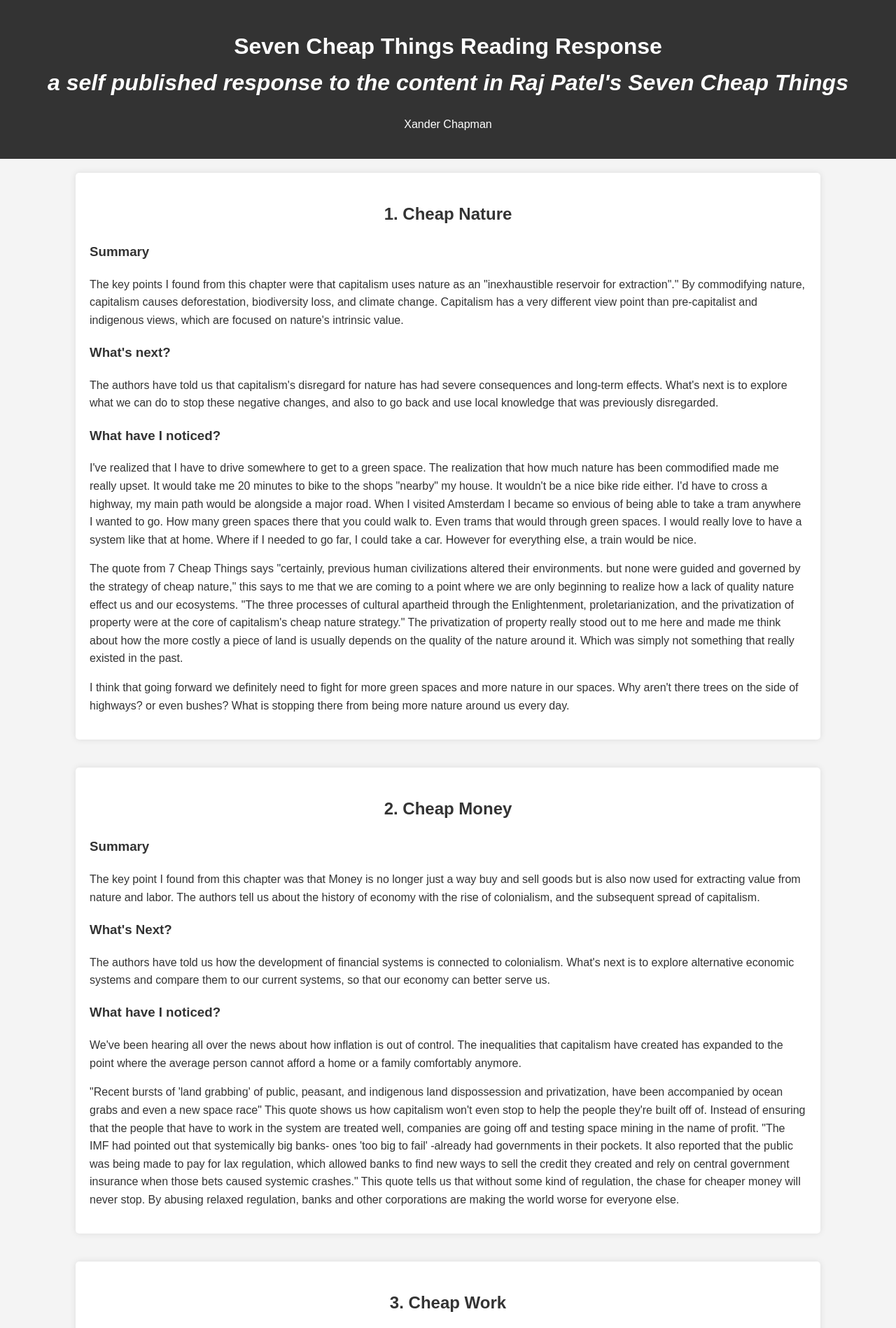
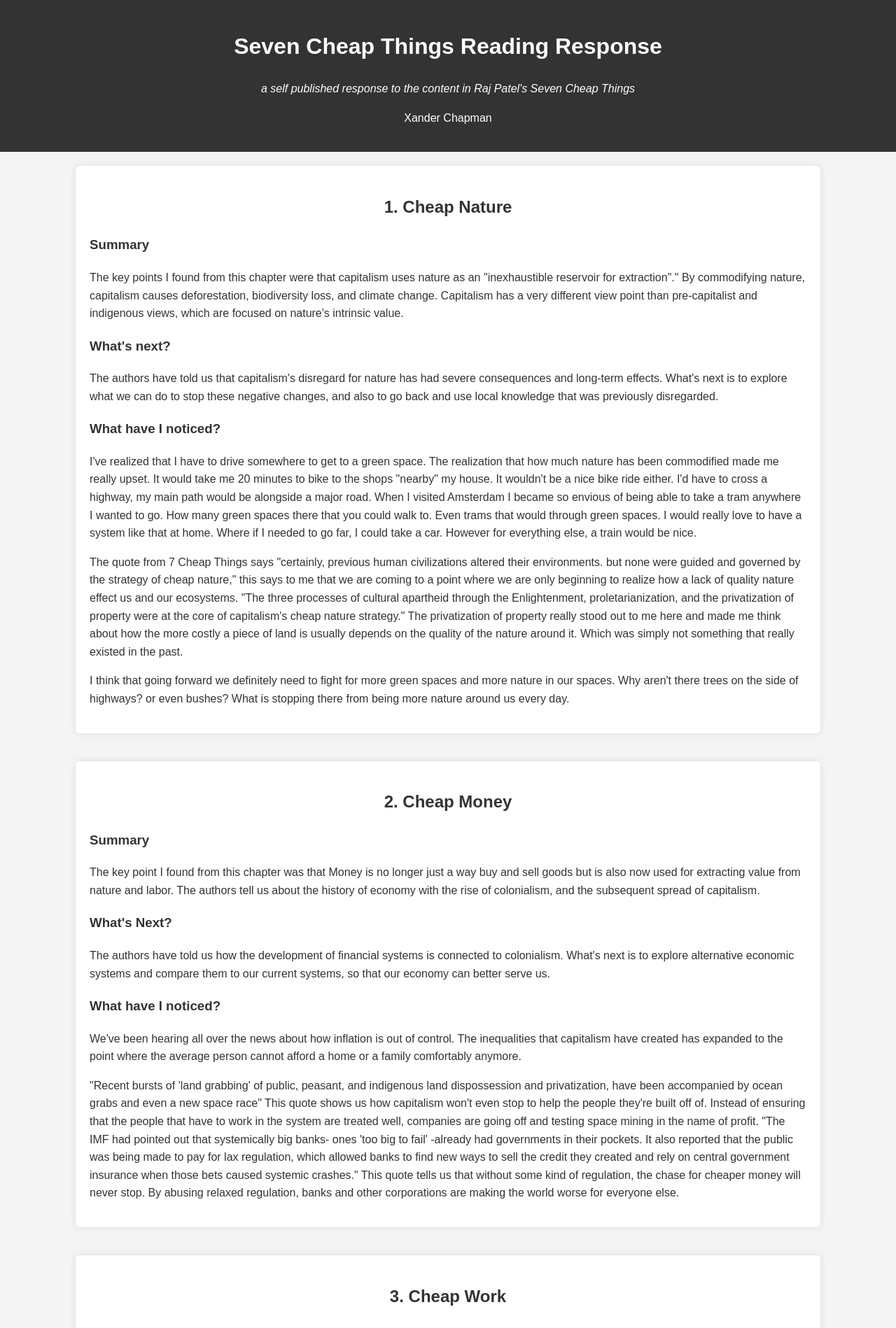
Before and after one commit to x-chap/justxoi.github.io, a Jekyll site: the page built from _school/sevencheapthings-readingresponses.html, in a window 1280 px wide. Shown: the top 1898 px of the page at 70% size. Built offline with Jekyll 4.4.1, drawn with Linux system fonts in a browser that asks for light colours.

Commit message:
Update sevencheapthings-readingresponses.html

```diff
--- a/_school/sevencheapthings-readingresponses.html
+++ b/_school/sevencheapthings-readingresponses.html
@@ -12,12 +12,13 @@
   </head>
   <body>
     <header>
-      <h1>
-        Seven Cheap Things Reading Response <br /><i
+      <h1>Seven Cheap Things Reading Response <br /></h1>
+      <p>
+        <i
           >a self published response to the content in Raj Patel's Seven Cheap
           Things</i
         >
-      </h1>
+      </p>
       <p>Xander Chapman</p>
     </header>
 
```
